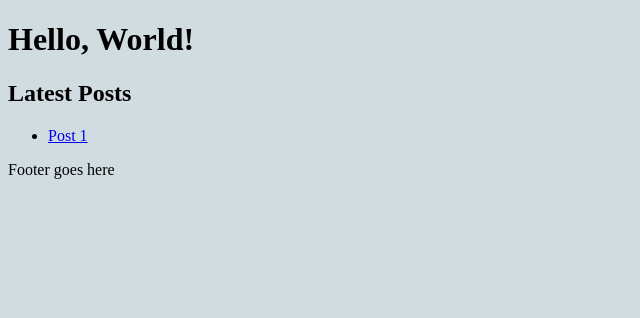
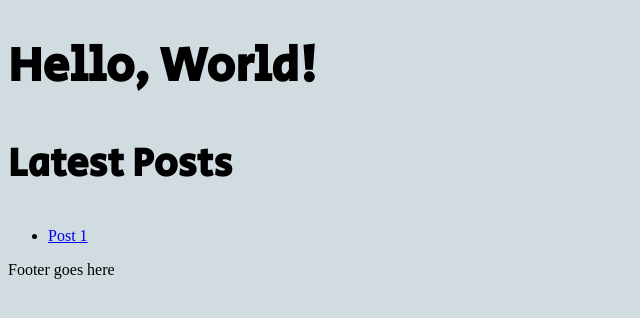
Before and after one commit to brobertson1/blog-cms, a PHP site: page / in a window 1280 px wide. Shown: the part 26-344 px from the top of the page, without its empty margins (0-640 px from the left). Run offline with PHP 8.4, Linux system fonts and the light colour scheme.

Commit message:
added header styles

```diff
--- a/index.html
+++ b/index.html
@@ -2,6 +2,7 @@
     <head>
         <title>blog cms</title>
         <link rel="stylesheet" href="styles.css">
+        <link href="https://fonts.googleapis.com/css2?family=Secular+One&display=swap" rel="stylesheet">
 
     </head>
 
--- a/post-submission.html
+++ b/post-submission.html
@@ -2,6 +2,7 @@
     <head>
         <title>post submission</title>
         <link rel="stylesheet" href="styles.css">
+        <link href="https://fonts.googleapis.com/css2?family=Secular+One&display=swap" rel="stylesheet">
 
     </head>
     <body>
--- a/post.html
+++ b/post.html
@@ -2,6 +2,7 @@
     <head>
         <title>post</title>
         <link rel="stylesheet" href="styles.css">
+        <link href="https://fonts.googleapis.com/css2?family=Secular+One&display=swap" rel="stylesheet">
 
     </head>
     <body>
--- a/styles.css
+++ b/styles.css
@@ -6,6 +6,16 @@ body {
 
 p {
     color: rgb(24, 29, 29);
+}
+
+h1{
+    font-family: 'Secular One', sans-serif;
+    font-size: 3rem;
+}
+
+h2{
+    font-family: 'Secular One', sans-serif;
+    font-size: 2.5rem;
 }
 
 
```
